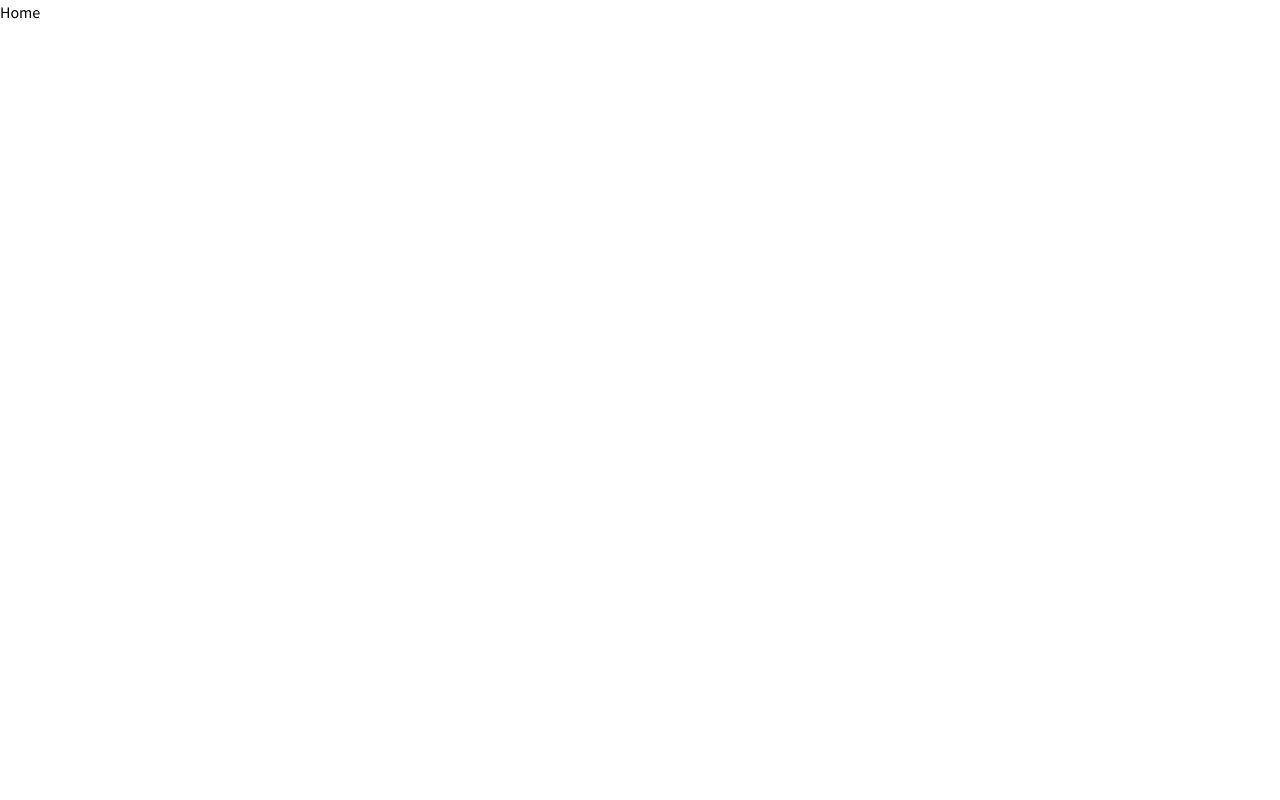
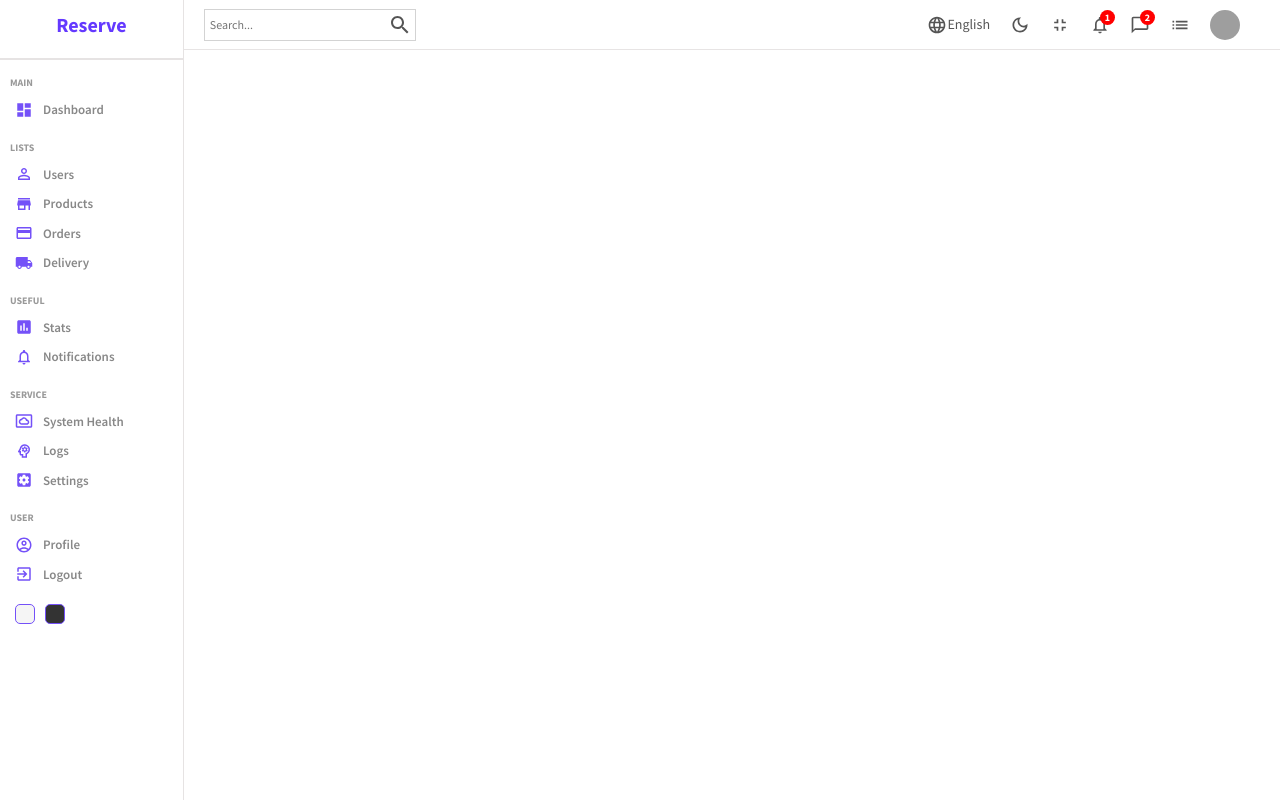
Before and after one commit to PaulAroo/reserve-admin, a React (Vite) app: page / in a window 1280 px wide. Built offline with nearby package versions, Linux system fonts and the light colour scheme; grey boxes are pictures that could not be loaded.

Commit message:
implement: navbar and sidebar UI

```diff
--- a/src/components/navbar/Navbar.jsx
+++ b/src/components/navbar/Navbar.jsx
@@ -0,0 +1,53 @@
+import "./navbar.scss";
+import SearchOutlinedIcon from "@mui/icons-material/SearchOutlined";
+import LanguageOutlinedIcon from "@mui/icons-material/LanguageOutlined";
+import DarkModeOutlinedIcon from "@mui/icons-material/DarkModeOutlined";
+import FullscreenExitOutlinedIcon from "@mui/icons-material/FullscreenExitOutlined";
+import NotificationsNoneOutlinedIcon from "@mui/icons-material/NotificationsNoneOutlined";
+import ChatBubbleOutlineOutlinedIcon from "@mui/icons-material/ChatBubbleOutlineOutlined";
+import ListOutlinedIcon from "@mui/icons-material/ListOutlined";
+
+function Navbar() {
+  return (
+    <div className="navbar">
+      <div className="wrapper">
+        <div className="search">
+          <input type="text" placeholder="Search..." />
+          <SearchOutlinedIcon />
+        </div>
+        <div className="items">
+          <div className="item">
+            <LanguageOutlinedIcon className="icon" />
+            English
+          </div>
+          <div className="item">
+            <DarkModeOutlinedIcon className="icon" />
+          </div>
+          <div className="item">
+            <FullscreenExitOutlinedIcon className="icon" />
+          </div>
+          <div className="item">
+            <NotificationsNoneOutlinedIcon className="icon" />
+            <div className="counter">1</div>
+          </div>
+          <div className="item">
+            <ChatBubbleOutlineOutlinedIcon className="icon" />
+            <div className="counter">2</div>
+          </div>
+          <div className="item">
+            <ListOutlinedIcon className="icon" />
+          </div>
+          <div className="item">
+            <img
+              src="https://images.pexels.com/photos/941693/pexels-photo-941693.jpeg?auto=compress&cs=tinysrgb&dpr=2&w=500"
+              alt=""
+              className="avatar"
+            />
+          </div>
+        </div>
+      </div>
+    </div>
+  );
+}
+
+export default Navbar;
--- a/src/components/navbar/navbar.scss
+++ b/src/components/navbar/navbar.scss
@@ -0,0 +1,71 @@
+.navbar {
+  height: 50px;
+  border-bottom: 0.5px solid rgb(231, 228, 228);
+  display: flex;
+  align-items: center;
+  font-size: 14px;
+  color: #555;
+
+  .wrapper {
+    width: 100%;
+    padding: 20px;
+    display: flex;
+    align-items: center;
+    justify-content: space-between;
+
+    .search {
+      display: flex;
+      align-items: center;
+      border: 0.5px solid lightgray;
+      padding: 3px;
+
+      input {
+        border: none;
+        outline: none;
+        background: transparent;
+
+        &::placeholder {
+          font-size: 12px;
+        }
+      }
+    }
+
+    .items {
+      display: flex;
+      align-items: center;
+
+      .item {
+        display: flex;
+        align-items: center;
+        margin-right: 20px;
+        position: relative;
+
+        .icon {
+          font-size: 20px;
+        }
+
+        .avatar {
+          width: 30px;
+          height: 30px;
+          border-radius: 50%;
+        }
+
+        .counter {
+          width: 15px;
+          height: 15px;
+          background-color: red;
+          border-radius: 50%;
+          color: white;
+          display: flex;
+          align-items: center;
+          justify-content: center;
+          font-size: 10px;
+          font-weight: bold;
+          position: absolute;
+          top: -5px;
+          right: -5px;
+        }
+      }
+    }
+  }
+}
--- a/src/components/sidebar/Sidebar.jsx
+++ b/src/components/sidebar/Sidebar.jsx
@@ -0,0 +1,101 @@
+import "./sidebar.scss";
+import DashboardIcon from "@mui/icons-material/Dashboard";
+import PersonOutlineIcon from "@mui/icons-material/PersonOutline";
+import LocalShippingIcon from "@mui/icons-material/LocalShipping";
+import CreditCardIcon from "@mui/icons-material/CreditCard";
+import StoreIcon from "@mui/icons-material/Store";
+import InsertChartIcon from "@mui/icons-material/InsertChart";
+import SettingsApplicationsIcon from "@mui/icons-material/SettingsApplications";
+import ExitToAppIcon from "@mui/icons-material/ExitToApp";
+import NotificationsNoneIcon from "@mui/icons-material/NotificationsNone";
+import SettingsSystemDaydreamOutlinedIcon from "@mui/icons-material/SettingsSystemDaydreamOutlined";
+import PsychologyOutlinedIcon from "@mui/icons-material/PsychologyOutlined";
+import AccountCircleOutlinedIcon from "@mui/icons-material/AccountCircleOutlined";
+
+import { Link } from "react-router-dom";
+
+function Sidebar() {
+  return (
+    <div className="sidebar">
+      <div className="top">
+        <Link to="/" style={{ textDecoration: "none" }}>
+          <span className="logo">Reserve</span>
+        </Link>
+      </div>
+      <hr />
+      <div className="center">
+        <ul>
+          <p className="title">MAIN</p>
+          <li>
+            <DashboardIcon className="icon" />
+            <span>Dashboard</span>
+          </li>
+          <p className="title">LISTS</p>
+          <Link to="/users" style={{ textDecoration: "none" }}>
+            <li>
+              <PersonOutlineIcon className="icon" />
+              <span>Users</span>
+            </li>
+          </Link>
+          <Link to="/products" style={{ textDecoration: "none" }}>
+            <li>
+              <StoreIcon className="icon" />
+              <span>Products</span>
+            </li>
+          </Link>
+          <li>
+            <CreditCardIcon className="icon" />
+            <span>Orders</span>
+          </li>
+          <li>
+            <LocalShippingIcon className="icon" />
+            <span>Delivery</span>
+          </li>
+          <p className="title">USEFUL</p>
+          <li>
+            <InsertChartIcon className="icon" />
+            <span>Stats</span>
+          </li>
+          <li>
+            <NotificationsNoneIcon className="icon" />
+            <span>Notifications</span>
+          </li>
+          <p className="title">SERVICE</p>
+          <li>
+            <SettingsSystemDaydreamOutlinedIcon className="icon" />
+            <span>System Health</span>
+          </li>
+          <li>
+            <PsychologyOutlinedIcon className="icon" />
+            <span>Logs</span>
+          </li>
+          <li>
+            <SettingsApplicationsIcon className="icon" />
+            <span>Settings</span>
+          </li>
+          <p className="title">USER</p>
+          <li>
+            <AccountCircleOutlinedIcon className="icon" />
+            <span>Profile</span>
+          </li>
+          <li>
+            <ExitToAppIcon className="icon" />
+            <span>Logout</span>
+          </li>
+        </ul>
+      </div>
+      <div className="bottom">
+        <div
+          className="colorOption"
+          onClick={() => dispatch({ type: "LIGHT" })}
+        ></div>
+        <div
+          className="colorOption"
+          onClick={() => dispatch({ type: "DARK" })}
+        ></div>
+      </div>
+    </div>
+  );
+}
+
+export default Sidebar;
--- a/src/components/sidebar/sidebar.scss
+++ b/src/components/sidebar/sidebar.scss
@@ -0,0 +1,90 @@
+.sidebar {
+  flex: 1;
+  border-right: 0.5px solid rgb(230, 227, 227);
+  min-height: 100vh;
+  background-color: white;
+
+  .top {
+    height: 50px;
+    display: flex;
+    align-items: center;
+    justify-content: center;
+
+    .logo {
+      font-size: 20px;
+      font-weight: bold;
+      color: #6439ff;
+    }
+  }
+
+  hr {
+    height: 0;
+    border: 0.5px solid rgb(230, 227, 227);
+  }
+
+  .center {
+    padding-left: 10px;
+
+    ul {
+      list-style: none;
+      margin: 0;
+      padding: 0;
+
+      .title {
+        font-size: 10px;
+        font-weight: bold;
+        color: #999;
+        margin-top: 15px;
+        margin-bottom: 5px;
+      }
+
+      li {
+        display: flex;
+        align-items: center;
+        padding: 5px;
+        cursor: pointer;
+
+        &:hover {
+          background-color: #ece8ff;
+        }
+
+        .icon {
+          font-size: 18px;
+          color: #7451f8;
+        }
+
+        span {
+          font-size: 13px;
+          font-weight: 600;
+          color: #888;
+          margin-left: 10px;
+        }
+      }
+    }
+  }
+
+  .bottom {
+    display: flex;
+    align-items: center;
+    margin: 10px;
+
+    .colorOption {
+      width: 20px;
+      height: 20px;
+      border-radius: 5px;
+      border: 1px solid #7451f8;
+      cursor: pointer;
+      margin: 5px;
+
+      &:nth-child(1) {
+        background-color: whitesmoke;
+      }
+      &:nth-child(2) {
+        background-color: #333;
+      }
+      &:nth-child(3) {
+        background-color: darkblue;
+      }
+    }
+  }
+}
--- a/src/pages/home/Home.jsx
+++ b/src/pages/home/Home.jsx
@@ -1,7 +1,30 @@
+import Navbar from "../../components/navbar/Navbar";
+import Sidebar from "../../components/sidebar/Sidebar";
 import "./home.scss";
 
 function Home() {
-  return <div>Home</div>;
+  return (
+    <div className="home">
+      <Sidebar />
+      <div className="homeContainer">
+        <Navbar />
+        {/* <div className="widgets">
+          <Widget type="user" />
+          <Widget type="order" />
+          <Widget type="earning" />
+          <Widget type="balance" />
+        </div>
+        <div className="charts">
+          <Featured />
+          <Chart title="Last 6 Months (Revenue)" aspect={2 / 1} />
+        </div>
+        <div className="listContainer">
+          <div className="listTitle">Latest Transactions</div>
+          <Table />
+        </div> */}
+      </div>
+    </div>
+  );
 }
 
 export default Home;
--- a/src/pages/home/home.scss
+++ b/src/pages/home/home.scss
@@ -0,0 +1,31 @@
+.home {
+  display: flex;
+
+  .homeContainer {
+    flex: 6;
+
+    // .widgets,
+    // .charts {
+    //   display: flex;
+    //   padding: 20px;
+    //   gap: 20px;
+    // }
+
+    // .charts {
+    //   padding: 5px 20px;
+    // }
+
+    // .listContainer {
+    //   -webkit-box-shadow: 2px 4px 10px 1px rgba(0, 0, 0, 0.47);
+    //   box-shadow: 2px 4px 10px 1px rgba(201, 201, 201, 0.47);
+    //   padding: 20px;
+    //   margin: 20px;
+
+    //   .listTitle {
+    //     font-weight: 500;
+    //     color: gray;
+    //     margin-bottom: 15px;
+    //   }
+    // }
+  }
+}
```
